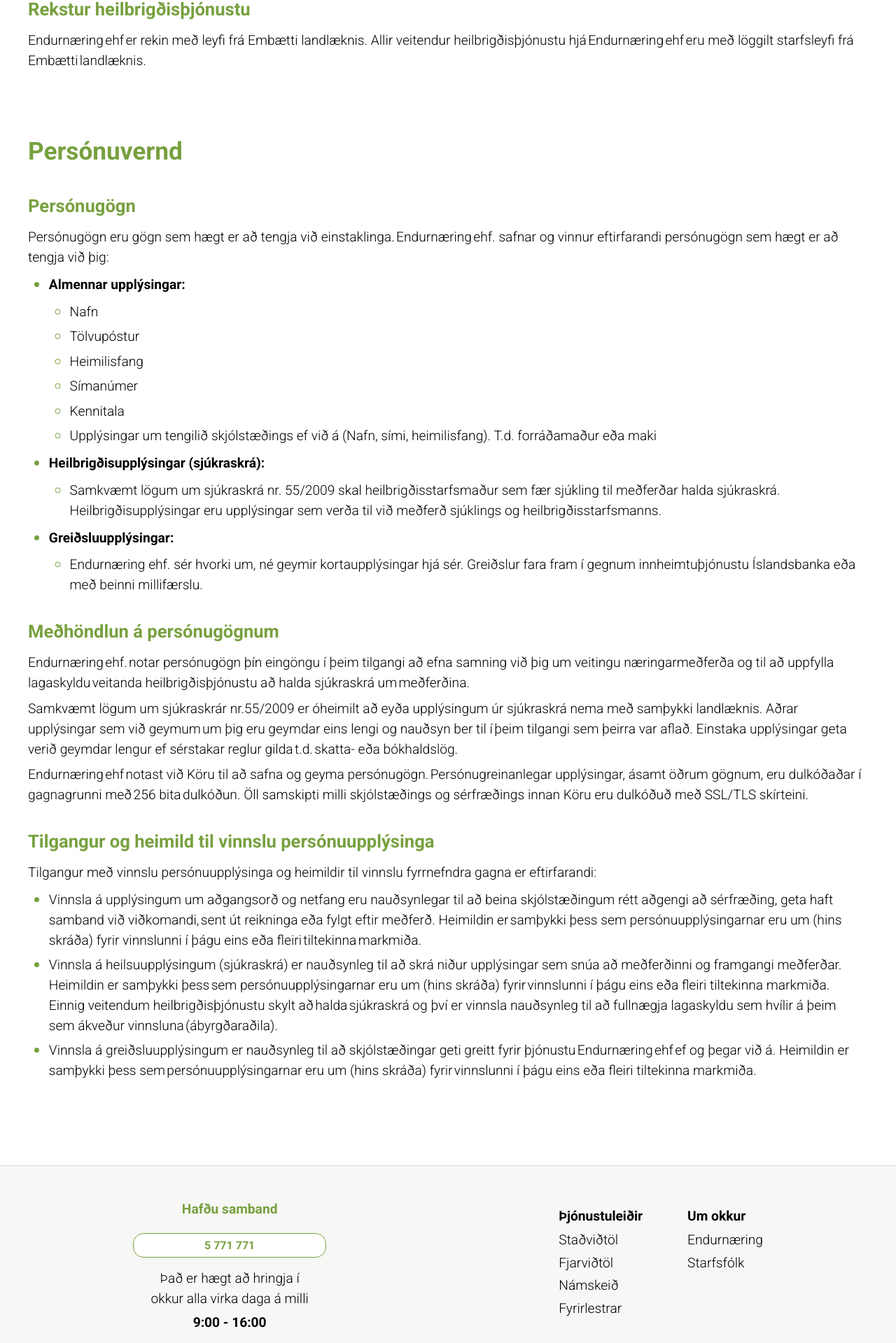
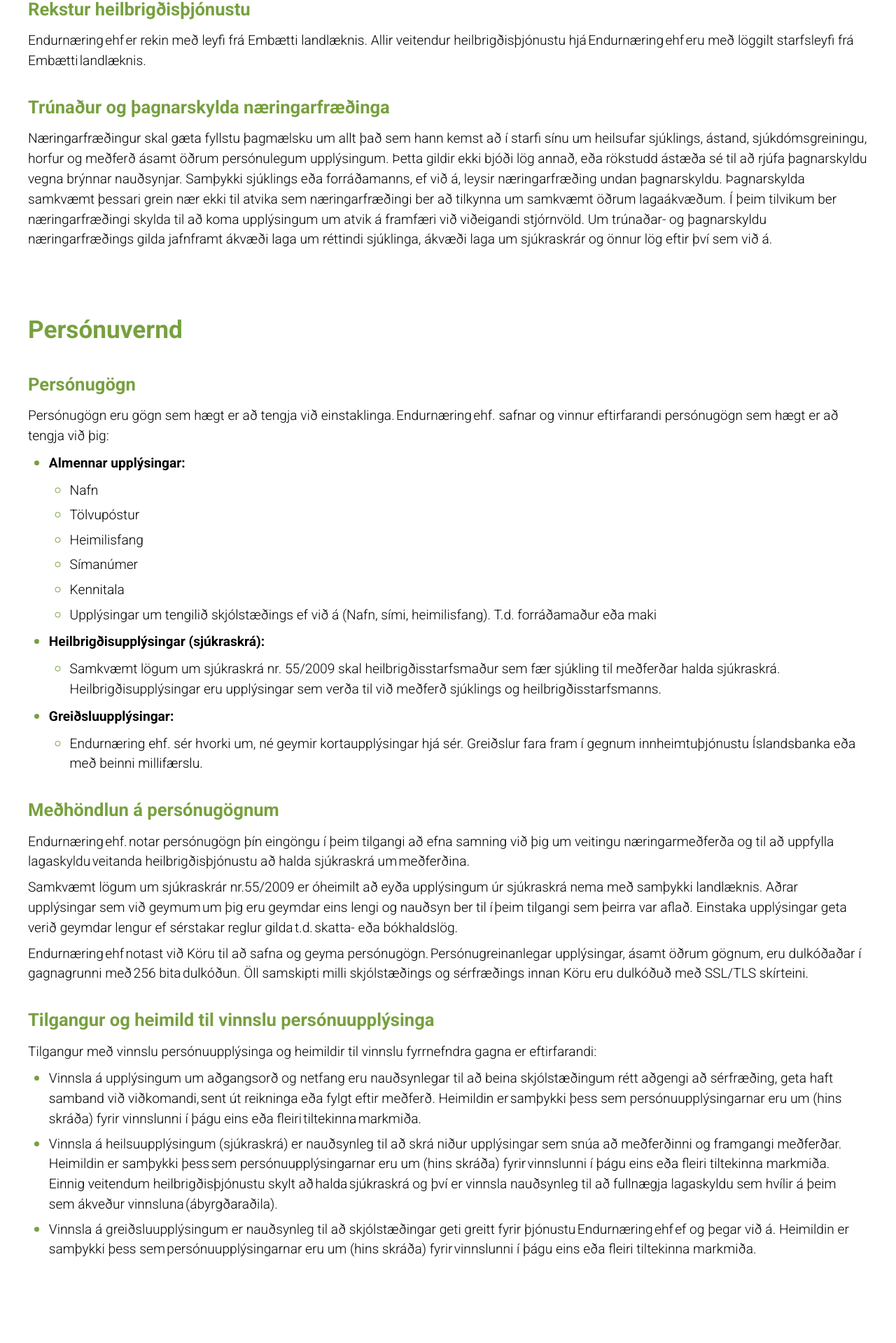
Before and after one commit to Oli-Ingi/Endurnaering, a Next.js app: page /skilmalar in a window 1280 px wide. Shown: the part 1670-3589 px from the top of the page at 70% size. Built offline with nearby package versions, Linux system fonts and the light colour scheme.

Commit message:
Laga texta í stöffi, og trúnaðarskylda næringarfræðinga komin inn í skilmála

```diff
--- a/domain/Footer/Footer-is.tsx
+++ b/domain/Footer/Footer-is.tsx
@@ -7,8 +7,7 @@ const nav = [
     {
         title: "Þjónustuleiðir",
         links: [
-            { caption: "Staðviðtöl", to: "/vidtol" },
-            { caption: "Fjarviðtöl", to: "/vidtol" },
+            { caption: "Einstaklingsviðtöl", to: "/vidtol" },
             { caption: "Námskeið", to: "/vidtol" },
             { caption: "Fyrirlestrar", to: "/vidtol" },
         ]
--- /dev/null
+++ b/domain/TermsAndPrivacy/TermsAndConditions/Confidentiality.tsx
@@ -0,0 +1,23 @@
+import Text from "../../../components/elements/Text/Text";
+import ArticleSection from "../../../components/modules/ArticleSections/ArticleSection/ArticleSection";
+
+
+const Confidentiality = () =>
+    <ArticleSection title="Trúnaður og þagnarskylda næringarfræðinga">
+        <Text>
+            Næringarfræðingur skal gæta fyllstu þagmælsku um allt það sem hann kemst
+            að í starfi sínu um heilsufar sjúklings, ástand, sjúkdómsgreiningu, horfur
+            og meðferð ásamt öðrum persónulegum upplýsingum. Þetta gildir ekki bjóði lög
+            annað, eða rökstudd ástæða sé til að rjúfa þagnarskyldu vegna brýnnar nauðsynjar.
+            Samþykki sjúklings eða forráðamanns, ef við á, leysir næringarfræðing undan
+            þagnarskyldu. Þagnarskylda samkvæmt þessari grein nær ekki til atvika sem næringarfræðingi
+            ber að tilkynna um samkvæmt öðrum lagaákvæðum. Í þeim tilvikum ber næringarfræðingi skylda til að
+            koma upplýsingum um atvik á framfæri við viðeigandi stjórnvöld. Um trúnaðar- og þagnarskyldu
+            næringarfræðings gilda jafnframt ákvæði laga um réttindi sjúklinga, ákvæði laga um
+            sjúkraskrár og önnur lög eftir því sem við á.
+        </Text>
+    </ArticleSection>
+
+
+
+export default Confidentiality
--- a/domain/TermsAndPrivacy/index.tsx
+++ b/domain/TermsAndPrivacy/index.tsx
@@ -5,6 +5,7 @@ import PersonalInformation from "./PrivacyProtection/PersonalIformation"
 import PurposeAndAuthority from "./PrivacyProtection/PurposeAndAuthority"
 import TermsAndConditions from "./TermsAndConditions"
 import Attendance from "./TermsAndConditions/Attendance"
+import Confidentiality from "./TermsAndConditions/Confidentiality"
 import HealthServicesOps from "./TermsAndConditions/HealthServicesOps"
 import Payment from "./TermsAndConditions/Payment"
 import TermsOfUse from "./TermsAndConditions/TermsOfUse"
@@ -17,6 +18,7 @@ const TermsAndPrivacyPage = () =>
             <Attendance />
             <Payment />
             <HealthServicesOps />
+            <Confidentiality />
         </TermsAndConditions>
         <PrivacyProtection>
             <PersonalInformation />
```
Also changed, not shown: domain/Home/Concepts/Concepts-is.tsx (+7 -3 lines).
